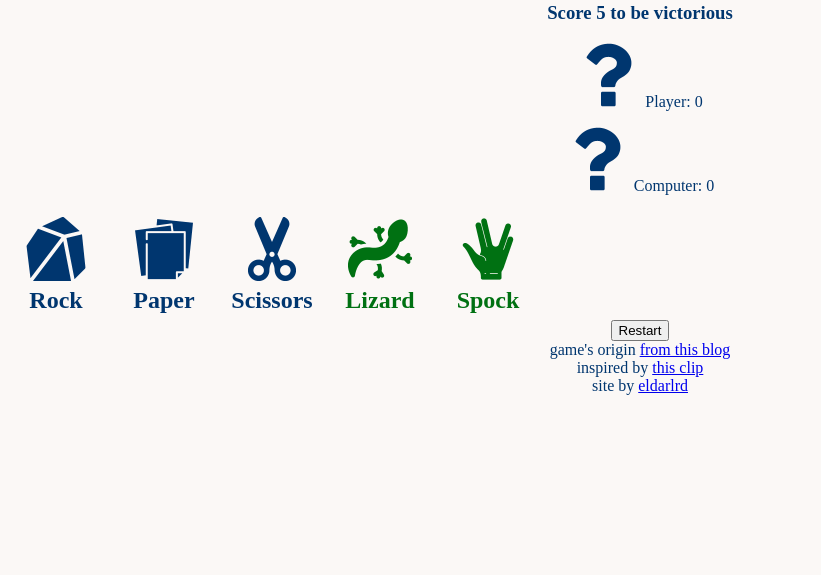
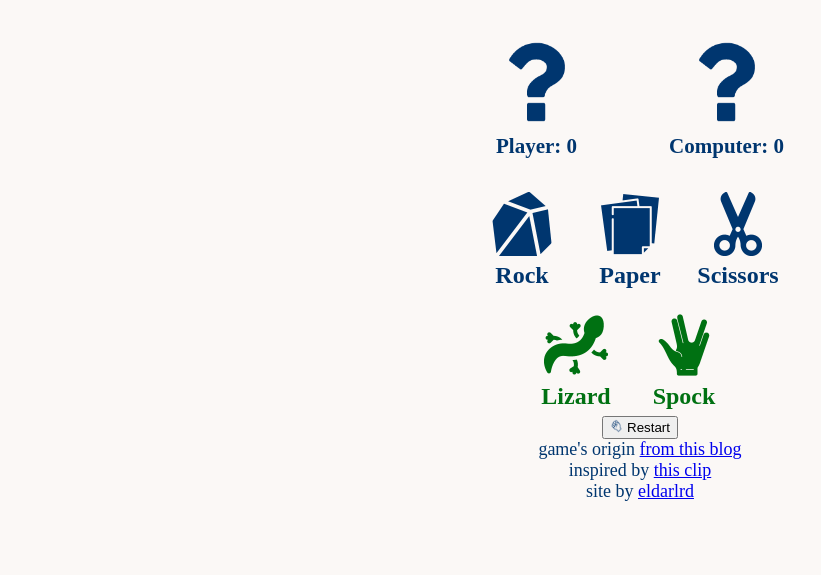
Before and after one commit to eldarlrd/rock-paper-scissors, a plain HTML site: page index.html in a window 1280 px wide. Shown: the part 225-800 px from the top of the page, without its empty margins (0-821 px from the left). Drawn offline with Linux system fonts and the light colour scheme; a web font is replaced by a local one.

Commit message:
design: Score & highlights

```diff
--- a/index.html
+++ b/index.html
@@ -8,14 +8,14 @@
   <link href="assets/fist.ico" rel="icon">
   <script src="script.js" defer></script>
   <script>
-    setInterval(() => location.reload(), 1000); // Temporary
+    // setInterval(() => location.reload(), 1000); // Temporary
   </script>
   <title>Rock Paper Scissors</title>
 </head>
 
 <body>
   <header>
-    <h1>RPS<span></span></h1>
+    <h1>RPS<span>LS</span></h1>
     <section>
       <!-- Game Rules Dropdown -->
       <div class="drop">
@@ -27,7 +27,15 @@
           Rock crushes Scissors
           Paper covers Rock
           Scissors cuts Paper
-          <span></span>
+          <span>
+            Rock crushes Lizard
+            Paper disproves Spock
+            Scissors beheads Lizard
+            Lizard eats Paper
+            Lizard poisons Spock
+            Spock vaporizes Rock
+            Spock breaks Scissors
+          </span>
         </span>
       </div>
       <!-- Settings Dropdown -->
@@ -39,15 +47,25 @@
         <span id="settings">
           <span>
             <label for="3">
-              <input id="3" type="radio" name="max-score" value="3"> 3 to win
+              <input id="3"
+                type="radio"
+                name="max-score"
+                value="3"> 3 to win
             </label>
             <br>
             <label for="5">
-              <input id="5" type="radio" name="max-score" value="5" checked> 5 to win
+              <input id="5"
+                type="radio"
+                name="max-score"
+                value="5"
+                checked> 5 to win
             </label>
             <br>
             <label for="10">
-              <input id="10" type="radio" name="max-score" value="10"> 10 to win
+              <input id="10"
+                type="radio"
+                name="max-score"
+                value="10"> 10 to win
             </label>
           </span>
           <div id="switch">
@@ -117,7 +135,10 @@
     </div>
     <!-- Restart -->
     <div id="restart">
+      <audio></audio>
       <button>
+        <img id="restart-img"
+             src="assets/icons/fist.png">
         Restart
       </button>
     </div>
--- a/style.css
+++ b/style.css
@@ -26,6 +26,8 @@ body {
   display: flex;
   text-align: center;
   flex-direction: column;
+  justify-content: center;
+  align-items: center;
 }
 
 header {
@@ -185,19 +187,47 @@ section {
 /* Score */
 h2 {
   font-size: 2em;
-  margin-top: 6px;
-}
-/* Temporary */
-img {
-  width: 4rem;
-  height: 4rem;
+  margin-top: 1rem;
+  line-height: 0;
 }
 
+h3 {
+  font-size: 26px;
+}
+
+#score {
+  display: flex;
+  align-items: center;
+  justify-content: center;
+  width: fit-content;
+  margin-top: -1em;
+  width: 100%;
+}
+
+figure {
+  font-size: 21px;
+  font-weight: bold;
+  display: inherit;
+  flex-direction: column;
+  justify-content: center;
+  align-items: center;
+  width: max-content;
+  height: fit-content;
+  padding: 6px;
+  border-radius: 1em;
+  gap: 12px;
+}
+
+.score-img {
+  width: 5rem;
+  height: 5rem;
+}
+/* Gesture Menu */
 #gestures {
   display: flex;
   align-items: center;
   justify-content: center;
-  width: fit-content;
+  width: 22.5em;
   flex-wrap: wrap;
   gap: 12px;
 }
@@ -227,4 +257,17 @@ img {
 .ls {
   color: var(--toxic-green);
 }
+
+.gesture-img {
+  width: 4rem;
+  height: 4rem;
+}
+/* Restart */
+#restart-img {
+  width: 1em;
+  height: 1em;
+}
 /* Footer */
+footer {
+  font-size: 18px;
+}
```
